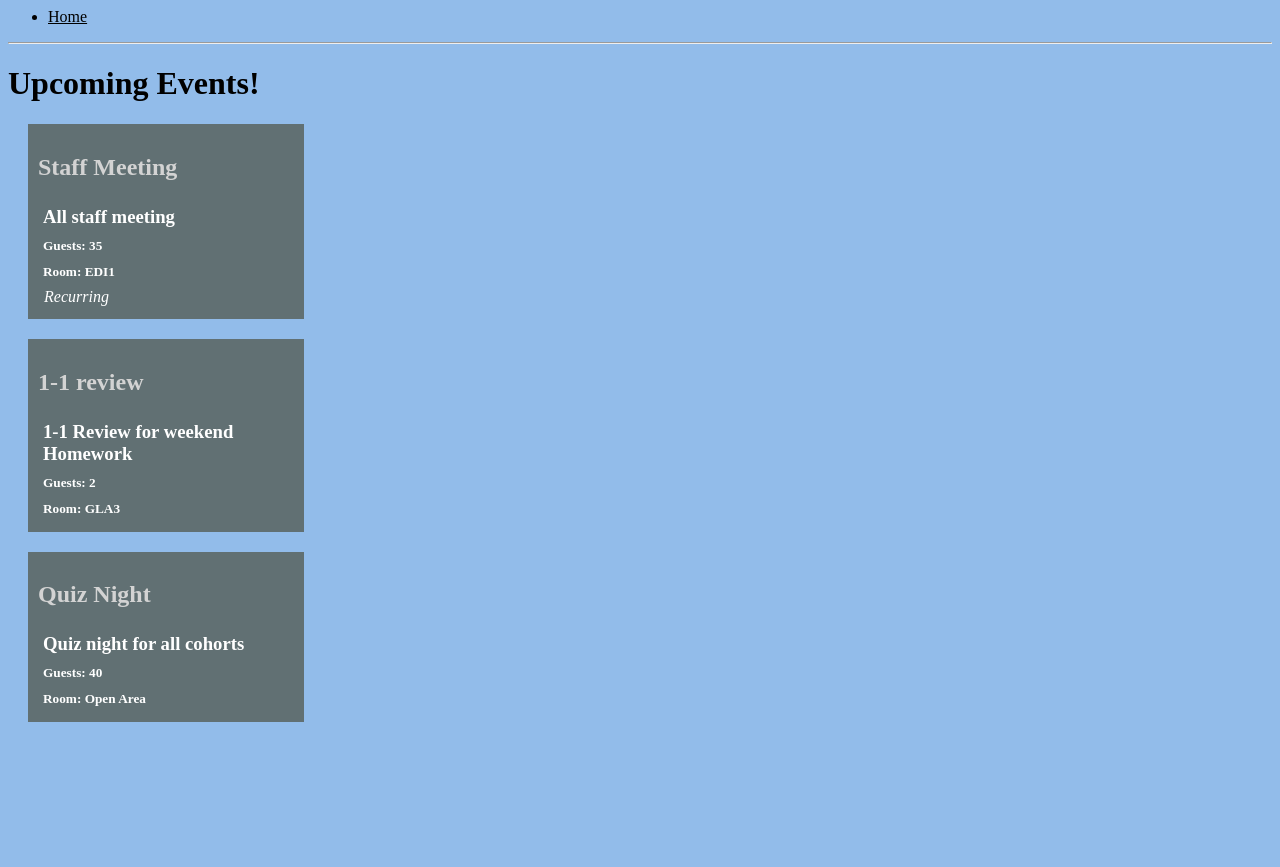
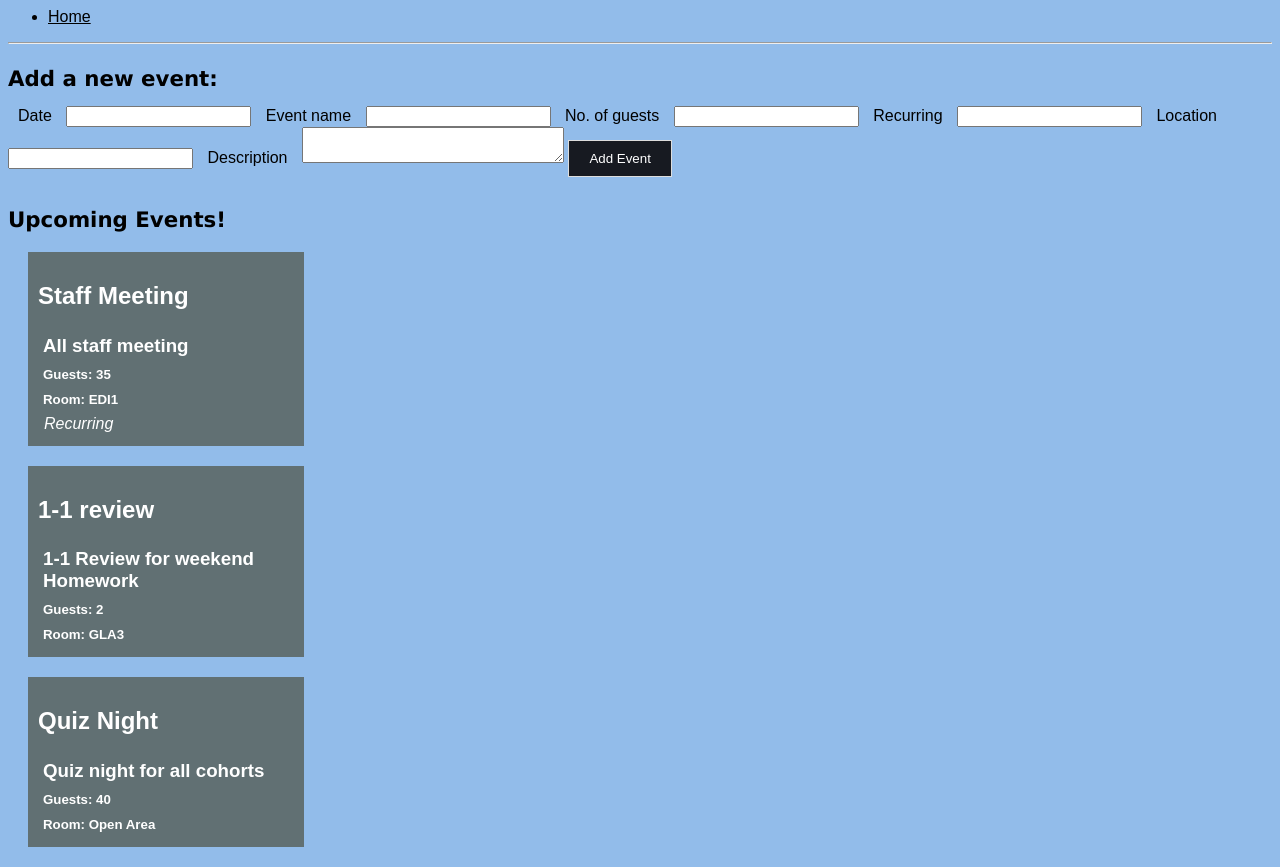
Before and after one commit to bjentwistle/wk3day4_optional_Flask_lab, a Flask app: page /events in a window 1280 px wide. Before the commit the page ends 722 px from the top, so only its background shows below. Run offline with Flask 3, Linux system fonts and the light colour scheme.

Commit message:
MVP managed

```diff
--- a/start_point/controllers/controller.py
+++ b/start_point/controllers/controller.py
@@ -1,8 +1,20 @@
-from flask import render_template
+from flask import render_template, request
 from app import app
-from models.events import events
+from models.events import events, add_new_event
 from models.event import *
 
 @app.route('/events')
 def index():
     return render_template('index.html', title='Home', events=events)
+
+@app.route('/events', methods = ['POST'])
+def add_event():
+    date = request.form['date']
+    name = request.form['name']
+    guests = request.form['guests']
+    recurring = request.form['recurring']
+    room_location = request.form['room_location']
+    description = request.form['description']
+    new_event = Event(date, name, guests, recurring, room_location, description)
+    add_new_event(new_event)
+    return render_template('index.html', title='Home', events=events)
--- a/start_point/models/events.py
+++ b/start_point/models/events.py
@@ -7,5 +7,5 @@ event3 = Event("two days from now", "Quiz Night", 40,  False, 'Open Area', "Quiz
 events = [event1, event2, event3]
 
 
-def add_new_event(event):
+def add_new_event(event): # this saves the new event from input form to the events list
     events.append(event)
--- a/start_point/static/css/main.css
+++ b/start_point/static/css/main.css
@@ -1,12 +1,15 @@
 body {
   background-color: #92BCEA;
+  font-family: Arial, Helvetica, sans-serif;
+
 }
+
 
 .navLink li {
     margin: 20px;
 }
 
- a {
+a {
   color: black;
 }
 
@@ -17,7 +20,7 @@ body {
 .form-inline {
   display: flex;
   flex-flow: row wrap;
-  align-items: center;
+  align-items: center; /* I changed this from center*/
 }
 
 /* Add some margins for each label */
@@ -26,7 +29,8 @@ body {
 }
 
 /* Style the input fields */
-.form-inline textbox input[type=text], input[type=number], input[type=date],  {
+.form-inline textbox input[type=text], input[type=number], input[type=date]
+{
   vertical-align: middle;
   margin: 5px 10px 5px 0;
   padding: 10px;
@@ -54,6 +58,7 @@ body {
 .event-container {
   display: flex;
   flex-wrap: wrap;
+  flex-direction: row;
   justify-content: space-around;
 }
 
@@ -72,8 +77,12 @@ body {
   margin:3px;
 }
 
+h1 {
+  font-family: Verdana, Geneva, Tahoma, sans-serif;
+  font-size: 16pt;
+}
 h2 {
-  color: lightgrey;
+  color: white;
 }
 
 h3, h4, h5 {
--- a/start_point/templates/index.html
+++ b/start_point/templates/index.html
@@ -1,9 +1,42 @@
 {% extends "base.html" %}
 
 {% block content %}
+
+    <a class = form-inline>
+    <h1>Add a new event: </h1>
+    <form action="/events" method="post">
+    <!-- POST request order
+        date
+        name
+        guests
+        recurring
+        room_location
+        description
+        -->
+
+    <label class = label for="title">Date</label>
+    <input type="text" name="date" id="date">
+
+    <label class = label for="title">Event name</label>
+    <input type="text" name="name" id="name">
+
+    <label class = label for="title">No. of guests</label>
+    <input type="int" name="guests" id="guests">
+
+    <label class = label for="title">Recurring</label>
+    <input type="boolean" name="recurring" id="recurring">
+
+    <label class = label for="title">Location</label>
+    <input type="text" name="room_location" id="room_location">
+
+    <label for="description">Description</label>
+    <textarea  name="description" id="description" rows="2" cols="30"></textarea>
+
+    <input type="submit" value="Add Event">
+    </form>
+    </a>
+
     <h1>Upcoming Events!</h1>
-
-
     {% for event in events %}
     <div class="event">
     <h2>{{ event.name }}</h2>
@@ -12,11 +45,11 @@
     <h5>Room: {{ event.room_location }}</h5>
 
         {% if event.recurring %}
-          <p><i>Recurring </i></p>
-          {% endif %}
-
+        <p><i>Recurring </i></p>
+        {% endif %}
 
     </div>
     {% endfor %}
+
     </div>
 {% endblock %}
```
